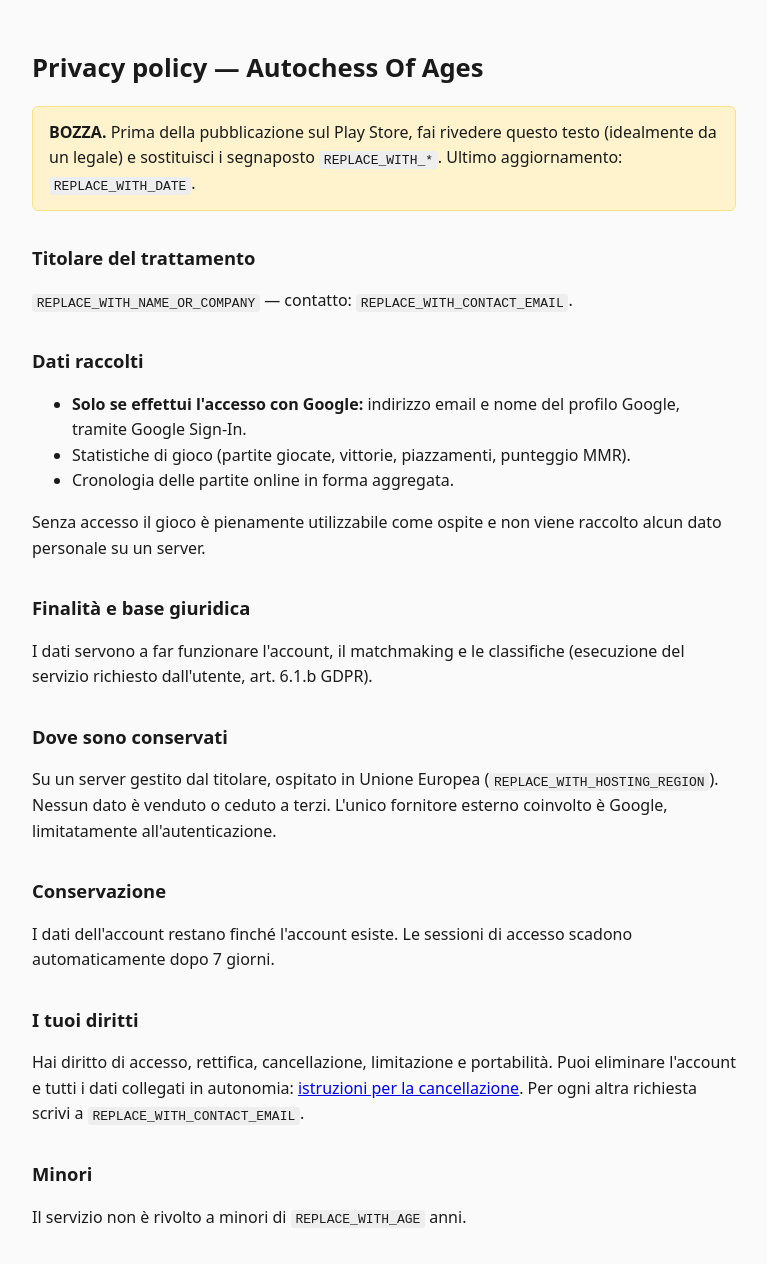
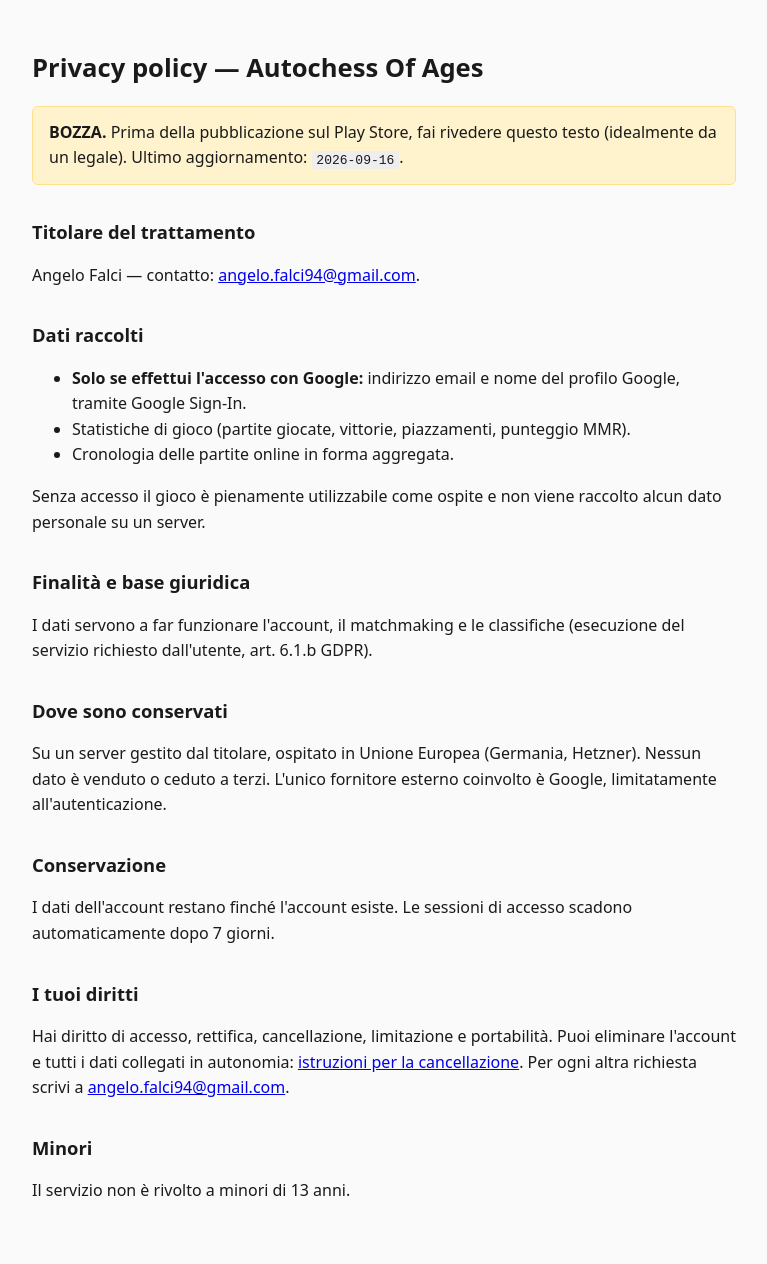
Before and after one commit to FAngelo94/AutochessOfAges, a plain HTML site: page deploy/www/privacy.html in a window 1280 px wide. Shown: the whole page, without its empty margins (256-1023 px from the left). Drawn offline with Linux system fonts and the light colour scheme.

Commit message:
publish game Work in progress

```diff
--- a/deploy/www/privacy.html
+++ b/deploy/www/privacy.html
@@ -17,12 +17,11 @@
   <h1>Privacy policy — Autochess Of Ages</h1>
 
   <p class="todo"><strong>BOZZA.</strong> Prima della pubblicazione sul Play Store,
-  fai rivedere questo testo (idealmente da un legale) e sostituisci i segnaposto
-  <code>REPLACE_WITH_*</code>. Ultimo aggiornamento: <code>REPLACE_WITH_DATE</code>.</p>
+  fai rivedere questo testo (idealmente da un legale). Ultimo aggiornamento:
+  <code>2026-09-16</code>.</p>
 
   <h2>Titolare del trattamento</h2>
-  <p><code>REPLACE_WITH_NAME_OR_COMPANY</code> — contatto:
-  <code>REPLACE_WITH_CONTACT_EMAIL</code>.</p>
+  <p>Angelo Falci — contatto: <a href="mailto:angelo.falci94@gmail.com">angelo.falci94@gmail.com</a>.</p>
 
   <h2>Dati raccolti</h2>
   <ul>
@@ -39,8 +38,8 @@
   (esecuzione del servizio richiesto dall'utente, art. 6.1.b GDPR).</p>
 
   <h2>Dove sono conservati</h2>
-  <p>Su un server gestito dal titolare, ospitato in Unione Europea
-  (<code>REPLACE_WITH_HOSTING_REGION</code>). Nessun dato è venduto o ceduto a terzi.
+  <p>Su un server gestito dal titolare, ospitato in Unione Europea (Germania,
+  Hetzner). Nessun dato è venduto o ceduto a terzi.
   L'unico fornitore esterno coinvolto è Google, limitatamente all'autenticazione.</p>
 
   <h2>Conservazione</h2>
@@ -51,9 +50,9 @@
   <p>Hai diritto di accesso, rettifica, cancellazione, limitazione e portabilità.
   Puoi eliminare l'account e tutti i dati collegati in autonomia:
   <a href="/elimina-account">istruzioni per la cancellazione</a>. Per ogni altra
-  richiesta scrivi a <code>REPLACE_WITH_CONTACT_EMAIL</code>.</p>
+  richiesta scrivi a <a href="mailto:angelo.falci94@gmail.com">angelo.falci94@gmail.com</a>.</p>
 
   <h2>Minori</h2>
-  <p>Il servizio non è rivolto a minori di <code>REPLACE_WITH_AGE</code> anni.</p>
+  <p>Il servizio non è rivolto a minori di 13 anni.</p>
 </body>
 </html>
```
Also changed, not shown: deploy/www/elimina-account.html (+3 -2 lines), 5 other files.
